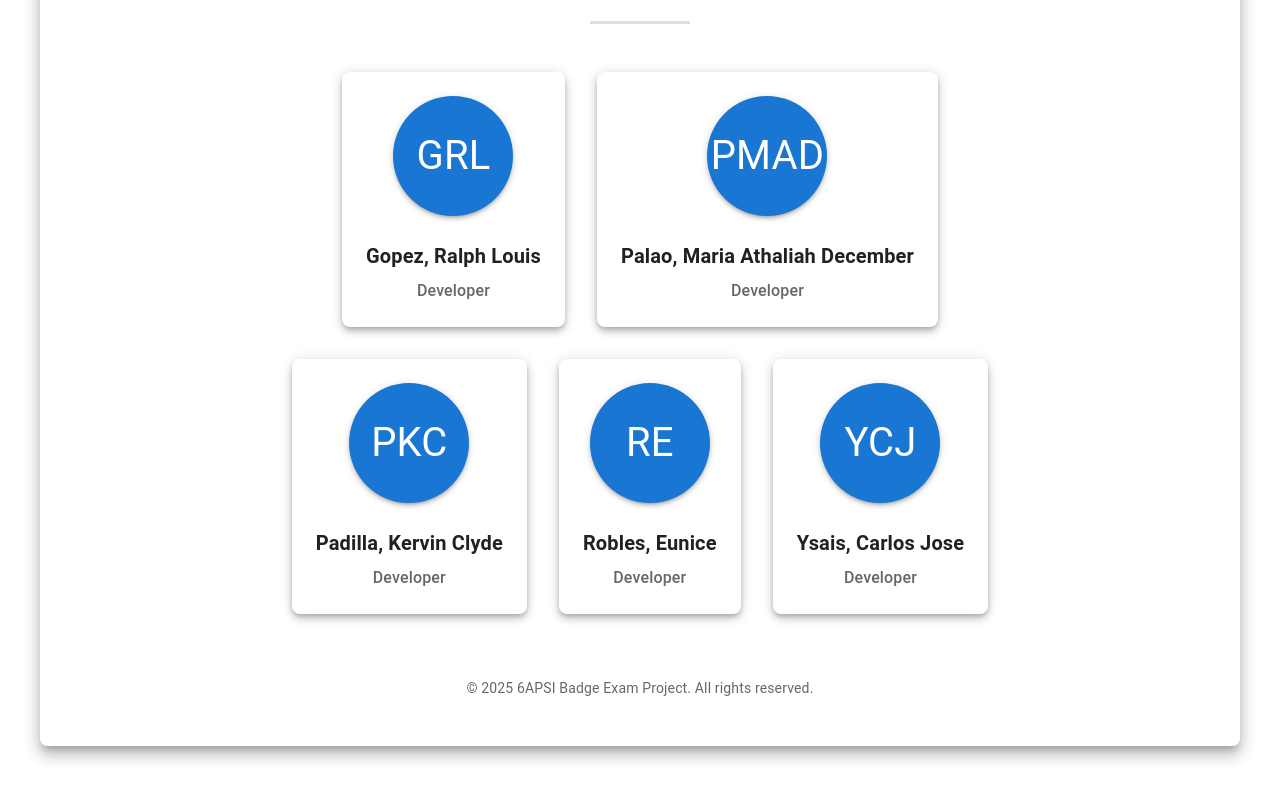
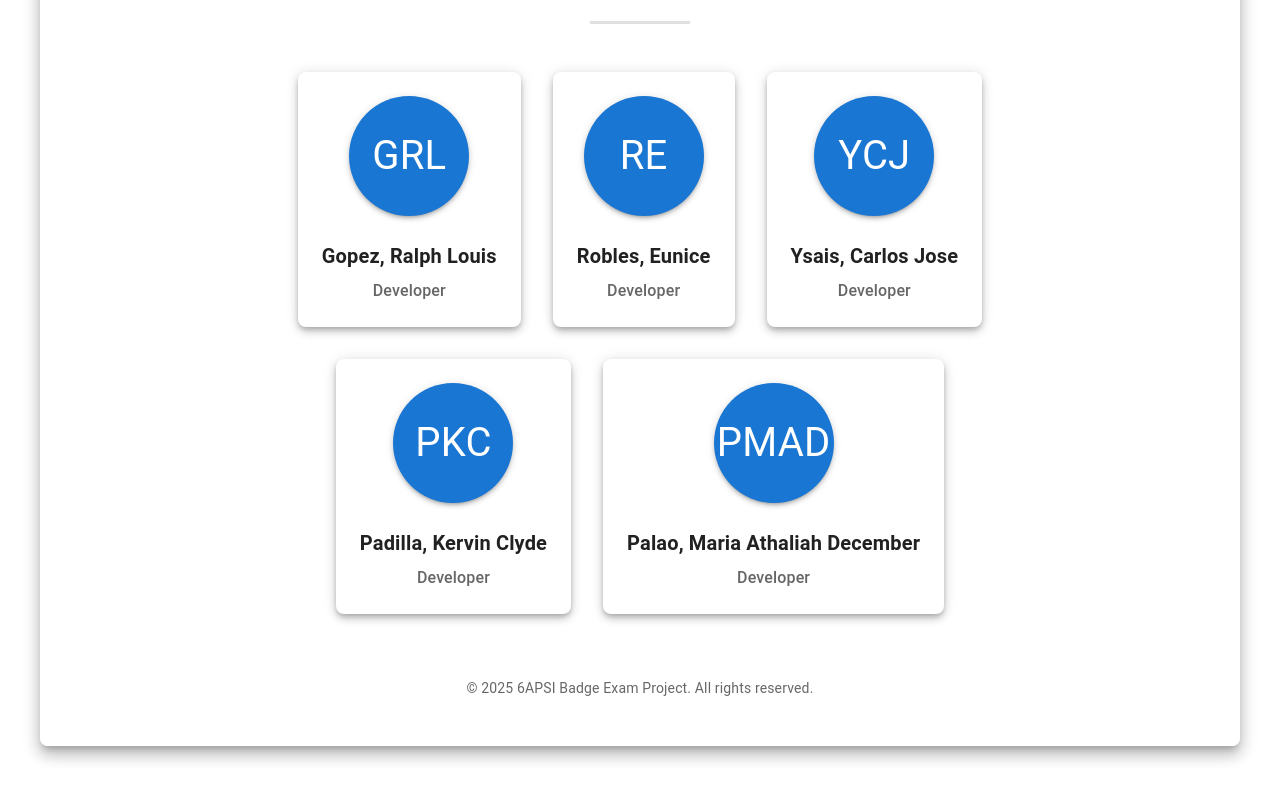
Before and after one commit to userkace/6apsi-badge-exam, a React (Create React App) app: page /about in a window 1280 px wide. Shown: the part 1148-1948 px from the top of the page. Built offline with nearby package versions, Linux system fonts and the light colour scheme.

Commit message:
Change order of names to reflect acronym

```diff
--- a/src/pages/About.js
+++ b/src/pages/About.js
@@ -57,10 +57,10 @@ const TeamCard = styled(Card)(({ theme }) => ({
 
 const teamMembers = [
     { name: 'Gopez, Ralph Louis', role: 'Developer' },
-    { name: 'Palao, Maria Athaliah December', role: 'Developer' },
-    { name: 'Padilla, Kervin Clyde', role: 'Developer' },
     { name: 'Robles, Eunice', role: 'Developer' },
     { name: 'Ysais, Carlos Jose', role: 'Developer' },
+    { name: 'Padilla, Kervin Clyde', role: 'Developer' },
+    { name: 'Palao, Maria Athaliah December', role: 'Developer' },
 ]
 
 const About = () => {
```
